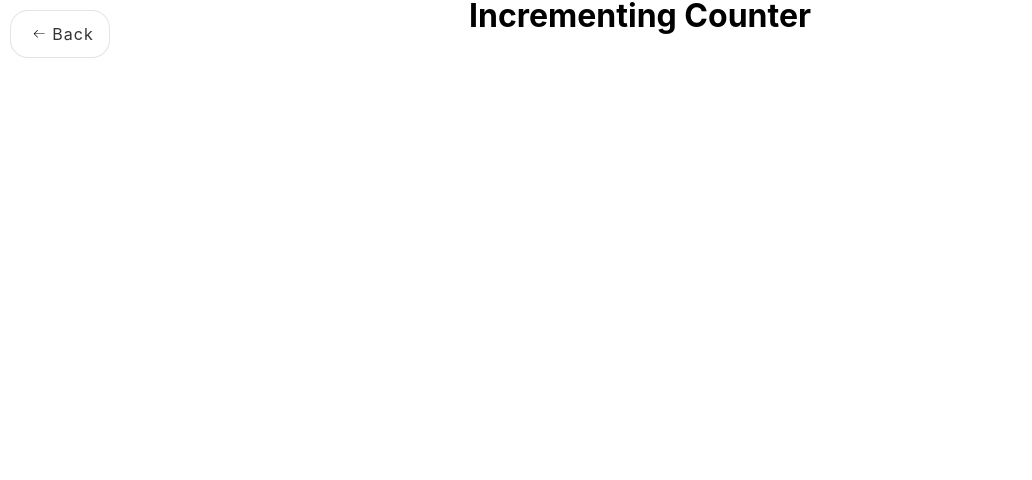
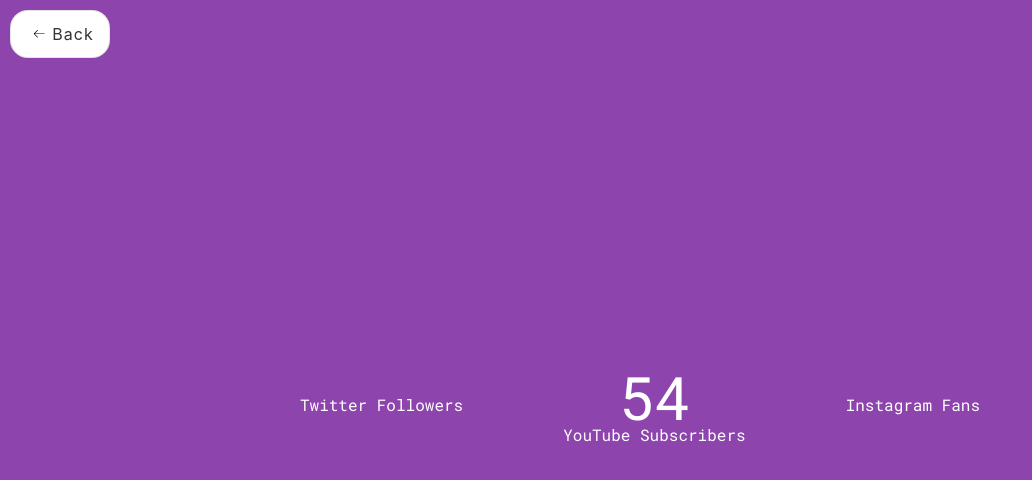
Before and after one commit to jorgehenrrique/50projects-react, a React (Vite) app: page /50projects-react/pages/15-incrementing-counter in a window 1280 px wide. Shown: the top 480 px of the page, without its empty margins (0-1032 px from the left). Built offline with nearby package versions, Linux system fonts and the light colour scheme; a web font is replaced by a local one.

Commit message:
Feito css proj 15

```diff
--- a/src/pages/15-incrementing-counter/IncrementingCounter.css
+++ b/src/pages/15-incrementing-counter/IncrementingCounter.css
@@ -0,0 +1,28 @@
+@import url("https://fonts.googleapis.com/css?family=Roboto+Mono&display=swap");
+
+.body-15 {
+  font-family: "Roboto Mono", sans-serif;
+  background-color: #8e44ad;
+  color: #fff;
+  height: 100vh;
+  display: flex;
+  align-items: center;
+  justify-content: center;
+}
+.counter-container-15 {
+  display: flex;
+  flex-direction: column;
+  justify-content: center;
+  text-align: center;
+  margin: 3rem 5rem;
+}
+.counter-15 {
+  font-size: 6rem;
+  margin-top: 1rem;
+}
+
+@media (max-width: 580px) {
+  .body-15 {
+    flex-direction: column;
+  }
+}
--- a/src/pages/15-incrementing-counter/IncrementingCounter.jsx
+++ b/src/pages/15-incrementing-counter/IncrementingCounter.jsx
@@ -1,3 +1,4 @@
+import './IncrementingCounter.css';
 import { useEffect } from 'react';
 
 export default function IncrementingCounter() {
@@ -7,7 +8,25 @@ export default function IncrementingCounter() {
 
   return (
     <div className="body-15">
-      <h1>Incrementing Counter</h1>
+
+      <div className="counter-container-15">
+        <i className="fab fa-twitter fa-3x"></i>
+        <div className="counter-15" data-target="12000"></div>
+        <span>Twitter Followers</span>
+      </div>
+
+      <div className="counter-container-15">
+        <i className="fab fa-youtube fa-3x"></i>
+        <div className="counter-15" data-target="5000">54</div>
+        <span>YouTube Subscribers</span>
+      </div>
+
+      <div className="counter-container-15">
+        <i className="fab fa-facebook fa-3x"></i>
+        <div className="counter-15" data-target="7500"></div>
+        <span>Instagram Fans</span>
+      </div>
+
     </div>
   );
 }
```
